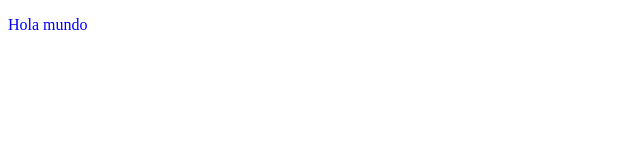
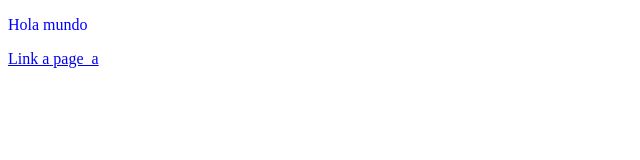
Before and after one commit to Dario467/Tic-1, a plain HTML site: page index.html in a window 1280 px wide. Shown: the whole page, without its empty margins (0-640 px from the left). Drawn offline with Linux system fonts and the light colour scheme.

Commit message:
agregue un link a page_a.html

```diff
--- a/index.html
+++ b/index.html
@@ -8,5 +8,6 @@
 </head>
 <body>
     <p>Hola mundo</p>
+    <a href="page_a.html">Link a page_a</a>
 </body>
 </html>
```
